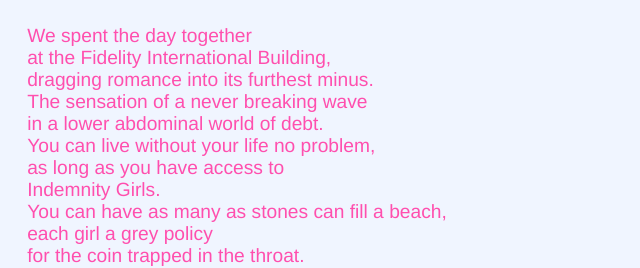
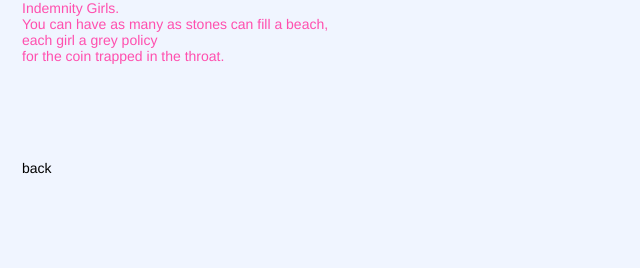
Before and after one commit to meminine2/caitlinhall, a plain HTML site: page poems.html in a window 1280 px wide. Shown: the part 693-961 px from the top of the page, without its empty margins (0-640 px from the left). After the commit the page ends 907 px from the top, so only its background shows below. Drawn offline with Linux system fonts and the light colour scheme.

Commit message:
Update style.css

```diff
--- a/style.css
+++ b/style.css
@@ -28,7 +28,7 @@ img {
 
 body {
     font-family: helvetica;
-    font-size: 1.2rem;
+    font-size: 14px;
     text-align: left;
     padding:1em;
     color: #ff4fae;
@@ -37,7 +37,7 @@ body {
 
 .back {
     font-family: helvetica;
-    font-size: 1.2rem;
+    font-size: 14px;
     text-align: left;
     color: #ff4fae;
   }
```
